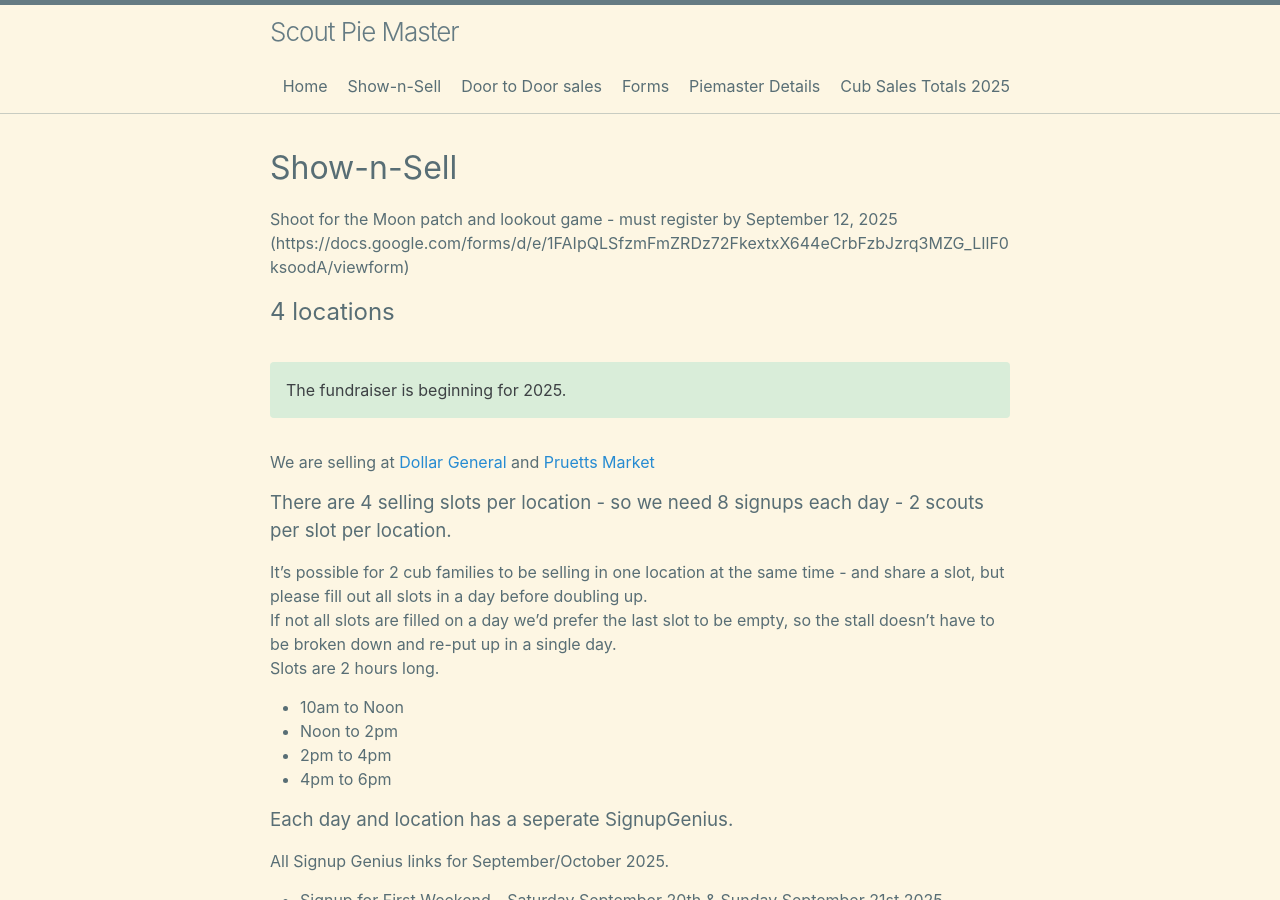
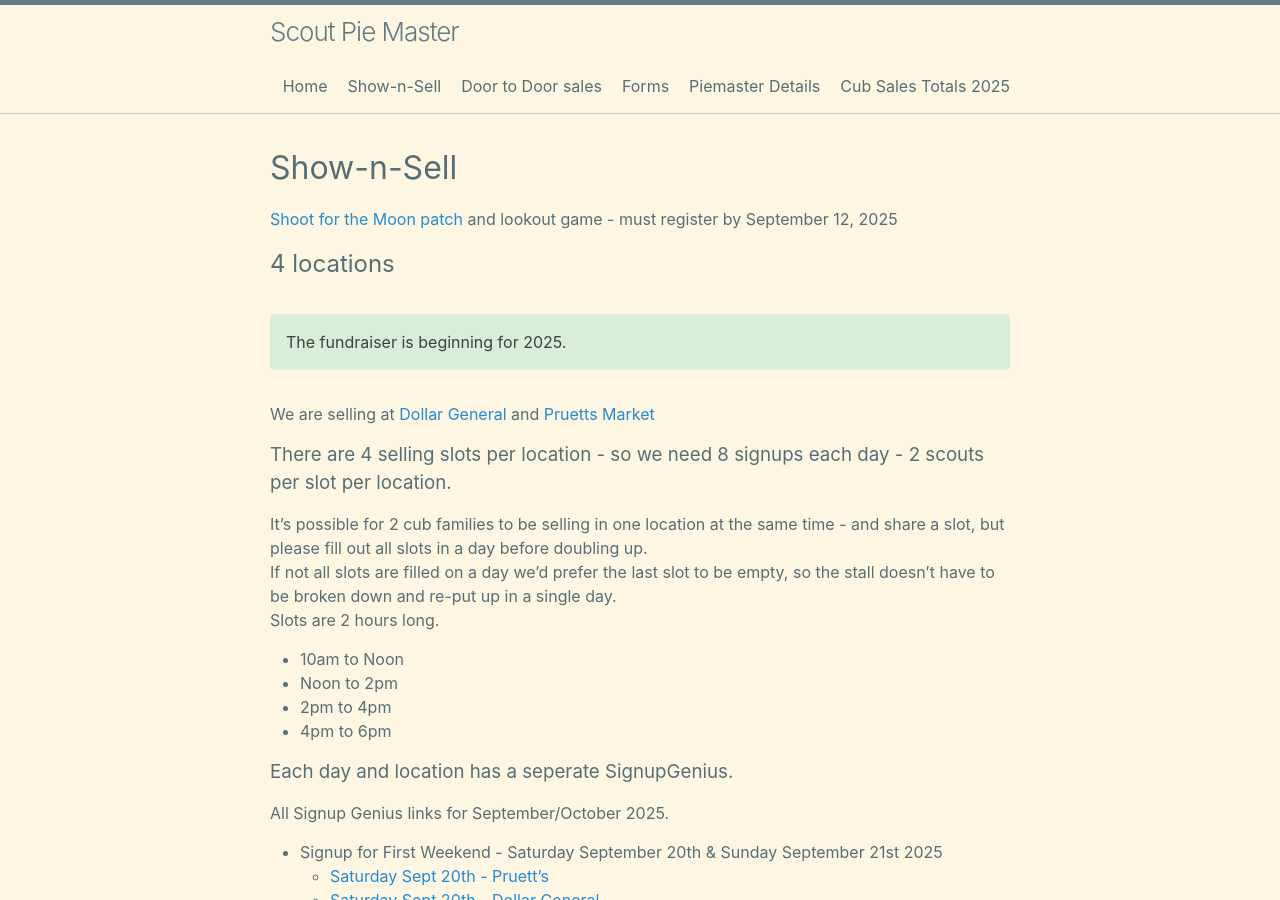
Before and after one commit to CodeJourneymen/scoutpiemaster, a Jekyll site: the page built from shownsell.md, in a window 1280 px wide and 900 px high. Built offline with Jekyll 4.4.1, drawn with Linux system fonts in a browser that asks for light colours.

Commit message:
Update shownsell.md

```diff
--- a/shownsell.md
+++ b/shownsell.md
@@ -4,8 +4,7 @@
 permalink: /shownsell/
 ---
 
-Shoot for the Moon patch and lookout game - must register by September 12, 2025
-(https://docs.google.com/forms/d/e/1FAIpQLSfzmFmZRDz72FkextxX644eCrbFzbJzrq3MZG_LIlF0ksoodA/viewform)
+[Shoot for the Moon patch](https://docs.google.com/forms/d/e/1FAIpQLSfzmFmZRDz72FkextxX644eCrbFzbJzrq3MZG_LIlF0ksoodA/viewform) and lookout game - must register by September 12, 2025
 
 ## 4 locations
 
```
